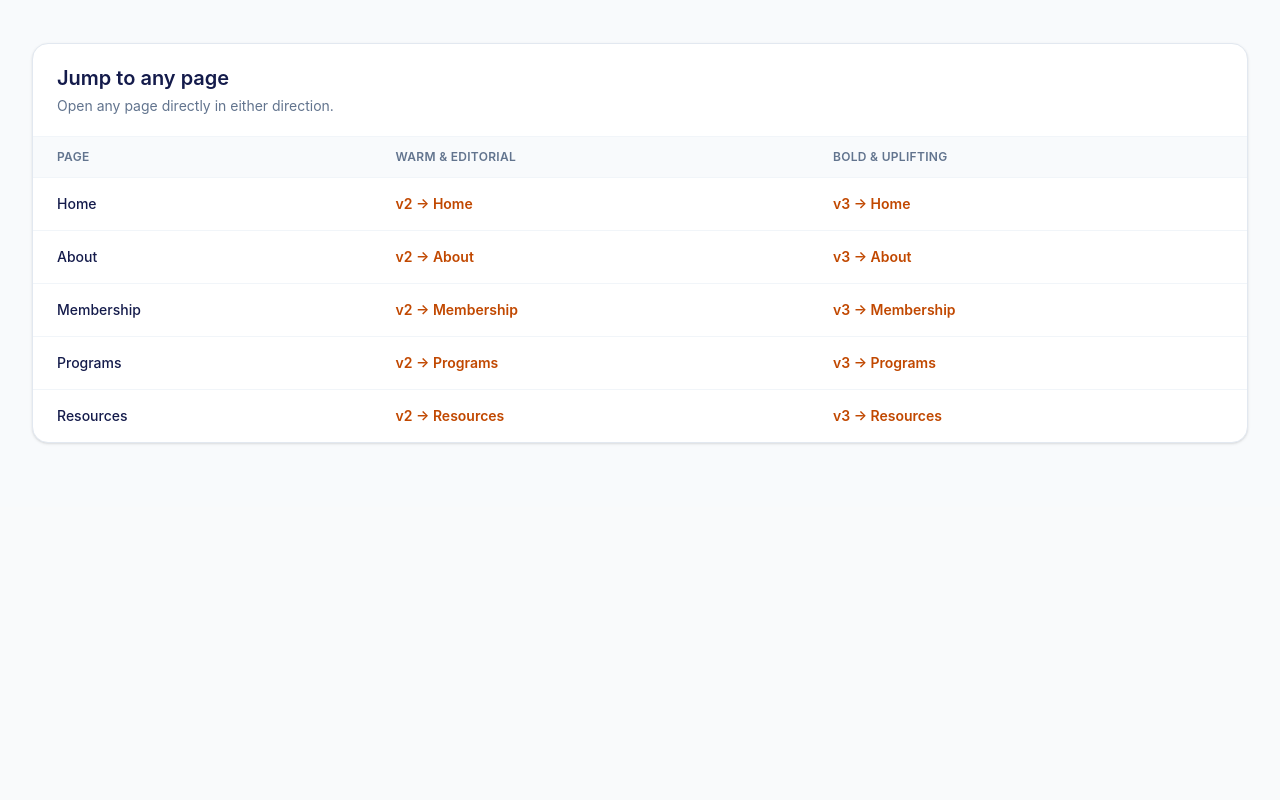
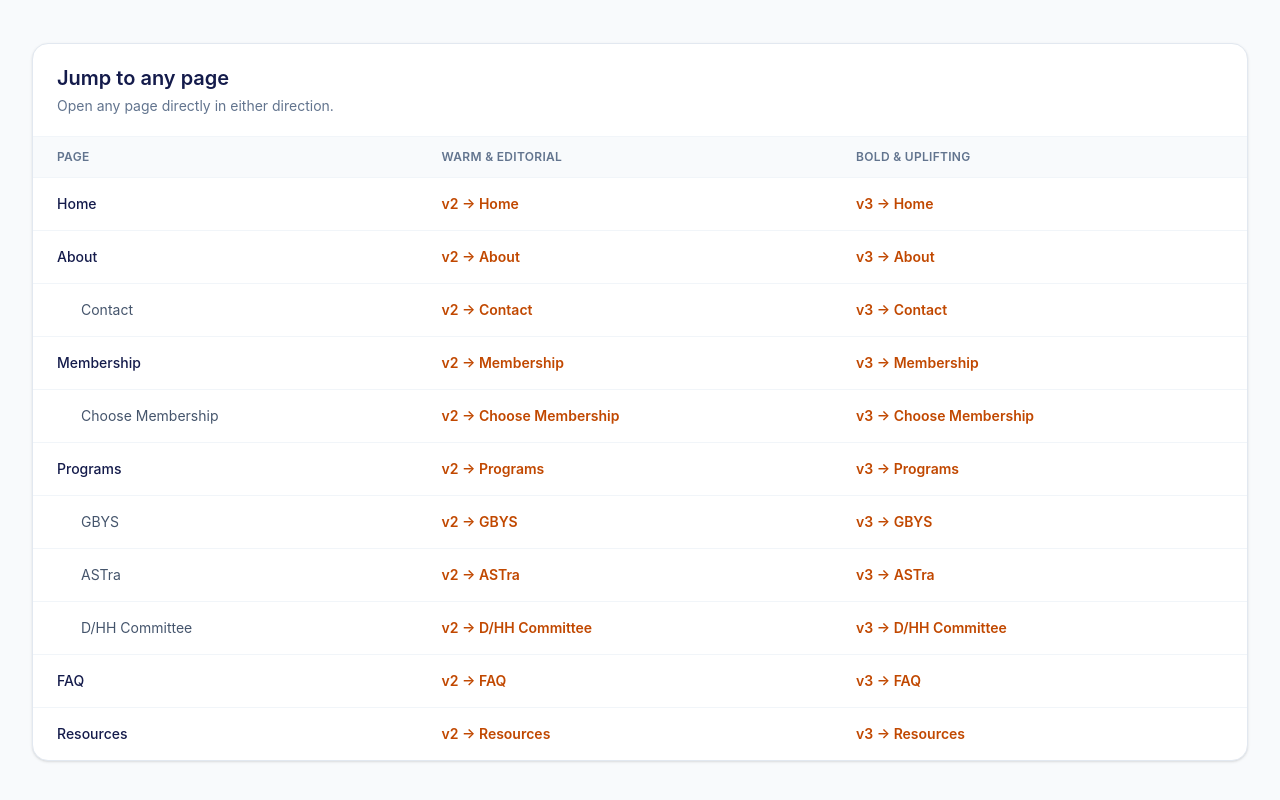
Before and after one commit to BryantDesigns/Alabama-Hands-And-Voices, a Next.js app: page /design-options in a window 1280 px wide. Shown: the part 630-1430 px from the top of the page. Before the commit the page ends 1137 px from the top, so only its background shows below. Built offline with nearby package versions, Linux system fonts and the light colour scheme.

Commit message:
feat(design-options): list new pages in grouped showcase index matrix

```diff
--- a/src/components/design-options/ShowcaseIndex.tsx
+++ b/src/components/design-options/ShowcaseIndex.tsx
@@ -1,25 +1,101 @@
+import { Fragment } from 'react'
 import Image from 'next/image'
 import Link from 'next/link'
 
-const pages = [
+interface PageLink {
+    label: string
+    v2: string
+    v3: string
+}
+
+interface PageGroup extends PageLink {
+    children?: PageLink[]
+}
+
+const groups: PageGroup[] = [
     { label: 'Home', v2: '/design-options/v2', v3: '/design-options/v3' },
-    { label: 'About', v2: '/design-options/v2/about', v3: '/design-options/v3/about' },
+    {
+        label: 'About',
+        v2: '/design-options/v2/about',
+        v3: '/design-options/v3/about',
+        children: [
+            {
+                label: 'Contact',
+                v2: '/design-options/v2/about/contact',
+                v3: '/design-options/v3/about/contact',
+            },
+        ],
+    },
     {
         label: 'Membership',
         v2: '/design-options/v2/membership',
         v3: '/design-options/v3/membership',
+        children: [
+            {
+                label: 'Choose Membership',
+                v2: '/design-options/v2/membership/choose-membership',
+                v3: '/design-options/v3/membership/choose-membership',
+            },
+        ],
     },
     {
         label: 'Programs',
         v2: '/design-options/v2/programs',
         v3: '/design-options/v3/programs',
+        children: [
+            {
+                label: 'GBYS',
+                v2: '/design-options/v2/programs/gbys',
+                v3: '/design-options/v3/programs/gbys',
+            },
+            {
+                label: 'ASTra',
+                v2: '/design-options/v2/programs/astra',
+                v3: '/design-options/v3/programs/astra',
+            },
+            {
+                label: 'D/HH Committee',
+                v2: '/design-options/v2/programs/dhh-committee',
+                v3: '/design-options/v3/programs/dhh-committee',
+            },
+        ],
     },
+    { label: 'FAQ', v2: '/design-options/v2/faq', v3: '/design-options/v3/faq' },
     {
         label: 'Resources',
         v2: '/design-options/v2/resources',
         v3: '/design-options/v3/resources',
     },
 ]
+
+const matrixLinkClass =
+    'inline-flex min-h-[44px] items-center text-sm font-semibold text-hvorange-700 underline-offset-4 hover:underline focus-visible:outline-hidden focus-visible:ring-2 focus-visible:ring-hvorange-600 focus-visible:ring-offset-2'
+
+function MatrixRow({ link, isChild = false }: { link: PageLink; isChild?: boolean }) {
+    return (
+        <tr className="transition-colors hover:bg-slate-50">
+            <td
+                className={
+                    isChild
+                        ? 'py-3 pl-12 pr-6 text-sm text-slate-600'
+                        : 'px-6 py-3 text-sm font-medium text-hvblue'
+                }
+            >
+                {link.label}
+            </td>
+            <td className="px-6 py-1">
+                <Link href={link.v2} className={matrixLinkClass}>
+                    v2 → {link.label}
+                </Link>
+            </td>
+            <td className="px-6 py-1">
+                <Link href={link.v3} className={matrixLinkClass}>
+                    v3 → {link.label}
+                </Link>
+            </td>
+        </tr>
+    )
+}
 
 export default function ShowcaseIndex() {
     return (
@@ -177,31 +253,17 @@ export default function ShowcaseIndex() {
                                 </tr>
                             </thead>
                             <tbody className="divide-y divide-slate-100">
-                                {pages.map((page) => (
-                                    <tr
-                                        key={page.label}
-                                        className="transition-colors hover:bg-slate-50"
-                                    >
-                                        <td className="px-6 py-3 text-sm font-medium text-hvblue">
-                                            {page.label}
-                                        </td>
-                                        <td className="px-6 py-1">
-                                            <Link
-                                                href={page.v2}
-                                                className="inline-flex min-h-[44px] items-center text-sm font-semibold text-hvorange-700 underline-offset-4 hover:underline focus-visible:outline-hidden focus-visible:ring-2 focus-visible:ring-hvorange-600 focus-visible:ring-offset-2"
-                                            >
-                                                v2 → {page.label}
-                                            </Link>
-                                        </td>
-                                        <td className="px-6 py-1">
-                                            <Link
-                                                href={page.v3}
-                                                className="inline-flex min-h-[44px] items-center text-sm font-semibold text-hvorange-700 underline-offset-4 hover:underline focus-visible:outline-hidden focus-visible:ring-2 focus-visible:ring-hvorange-600 focus-visible:ring-offset-2"
-                                            >
-                                                v3 → {page.label}
-                                            </Link>
-                                        </td>
-                                    </tr>
+                                {groups.map((group) => (
+                                    <Fragment key={group.label}>
+                                        <MatrixRow link={group} />
+                                        {group.children?.map((child) => (
+                                            <MatrixRow
+                                                key={child.label}
+                                                link={child}
+                                                isChild
+                                            />
+                                        ))}
+                                    </Fragment>
                                 ))}
                             </tbody>
                         </table>
```
